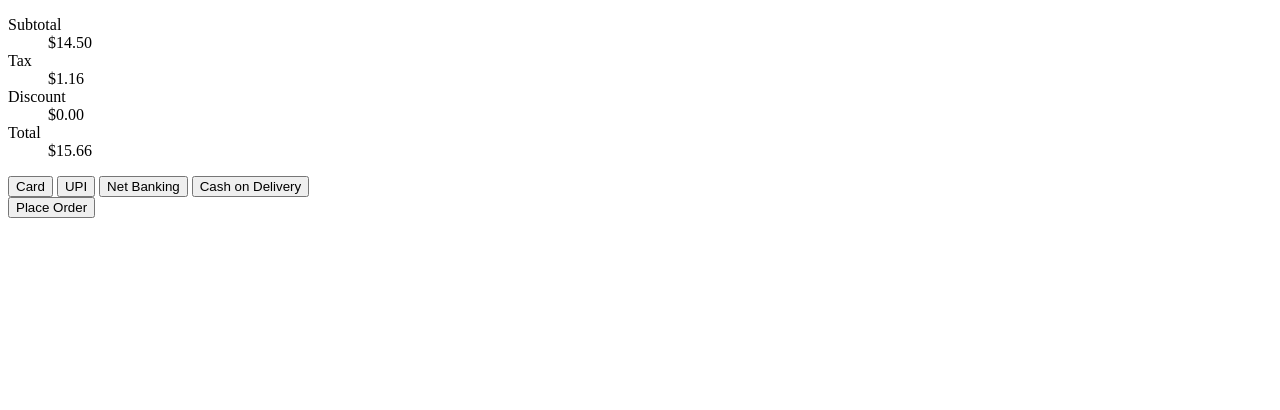
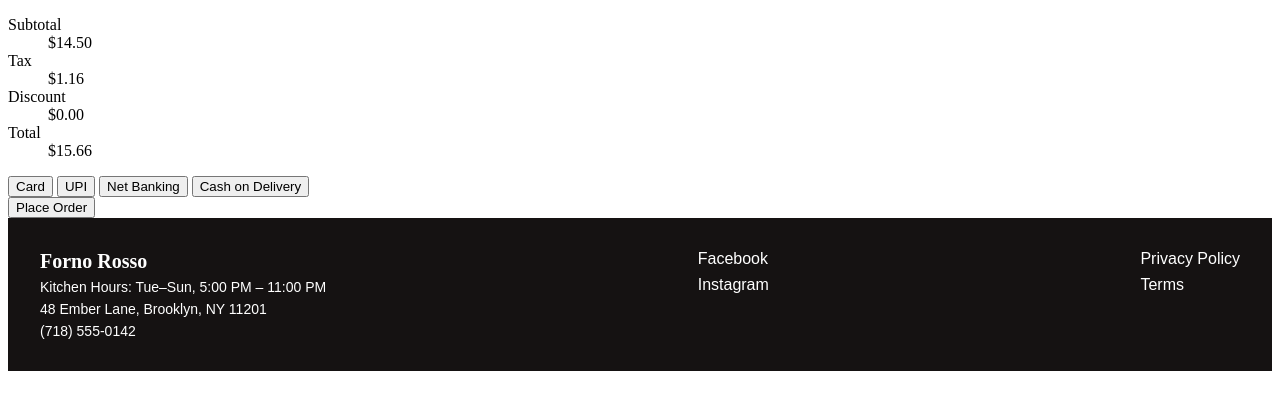
Before and after one commit to mkumhar721996/Manoj_Migration_Arc, a website with bundled scripts: page apps/web/checkout.html in a window 1280 px wide. Built offline with nearby package versions, Linux system fonts and the light colour scheme.

Commit message:
feat(web): add global footer component to all pages
- Create reusable footer component with restaurant info, social links, and legal links
- Add footer-specific styles using design tokens for typography and colors
- Wire footer into index.html and checkout.html as body-level sibling of #root
- Add comprehensive tests for footer content, styling, and page isolation

```diff
--- a/apps/web/checkout.html
+++ b/apps/web/checkout.html
@@ -5,9 +5,11 @@
     <meta name="viewport" content="width=device-width, initial-scale=1.0" />
     <title>Forno Rosso — Checkout</title>
     <link rel="stylesheet" href="/src/styles/tokens.css" />
+    <link rel="stylesheet" href="/src/styles/footer.css" />
   </head>
   <body>
     <main id="root"></main>
+    <footer id="site-footer" class="site-footer"></footer>
     <script type="module" src="/src/order/orderMain.js"></script>
   </body>
 </html>
--- /dev/null
+++ b/apps/web/src/components/footer.js
@@ -0,0 +1,45 @@
+import { escapeHtml } from "../utils/escapeHtml.js";
+
+export const FOOTER_CONTENT = {
+  brand: "Forno Rosso",
+  hours: "Kitchen Hours: Tue–Sun, 5:00 PM – 11:00 PM",
+  address: "48 Ember Lane, Brooklyn, NY 11201",
+  contact: "(718) 555-0142",
+  socialLinks: [
+    { id: "facebook", label: "Facebook", href: "https://facebook.com/fornorosso" },
+    { id: "instagram", label: "Instagram", href: "https://instagram.com/fornorosso" },
+  ],
+  legalLinks: [
+    { id: "privacy-policy", label: "Privacy Policy", href: "/privacy-policy" },
+    { id: "terms", label: "Terms", href: "/terms" },
+  ],
+};
+
+function renderSocialLink(social) {
+  return `<a class="site-footer__social-link" data-id="${escapeHtml(social.id)}" href="${escapeHtml(social.href)}" target="_blank" rel="noopener noreferrer">${escapeHtml(social.label)}</a>`;
+}
+
+function renderLegalLink(legal) {
+  return `<a class="site-footer__legal-link" data-id="${escapeHtml(legal.id)}" href="${escapeHtml(legal.href)}">${escapeHtml(legal.label)}</a>`;
+}
+
+export function renderFooter(content = FOOTER_CONTENT) {
+  return `
+    <div class="site-footer__info">
+      <span class="site-footer__brand">${escapeHtml(content.brand)}</span>
+      <p class="site-footer__hours">${escapeHtml(content.hours)}</p>
+      <p class="site-footer__address">${escapeHtml(content.address)}</p>
+      <p class="site-footer__contact">${escapeHtml(content.contact)}</p>
+    </div>
+    <nav class="site-footer__social" aria-label="Social links">
+      ${content.socialLinks.map(renderSocialLink).join("")}
+    </nav>
+    <nav class="site-footer__legal" aria-label="Legal links">
+      ${content.legalLinks.map(renderLegalLink).join("")}
+    </nav>
+  `;
+}
+
+export function mountFooter(container, content = FOOTER_CONTENT) {
+  container.innerHTML = renderFooter(content);
+}
--- a/apps/web/src/main.js
+++ b/apps/web/src/main.js
@@ -1,6 +1,9 @@
 import { mountCartApp } from "./cart/cartApp.js";
+import { mountFooter } from "./components/footer.js";
 
 mountCartApp({
   container: document.getElementById("root"),
   badgeContainer: document.getElementById("cart-badge"),
 });
+
+mountFooter(document.getElementById("site-footer"));
--- a/apps/web/src/order/orderMain.js
+++ b/apps/web/src/order/orderMain.js
@@ -1,5 +1,6 @@
 import { mountOrderApp } from "./orderApp.js";
 import { createOrderGateway } from "./orderGateway.js";
+import { mountFooter } from "../components/footer.js";
 
 const DEMO_PRODUCT = {
   id: "margherita",
@@ -23,3 +24,5 @@ mountOrderApp({
   gateway: createOrderGateway(),
   auth: auth(),
 });
+
+mountFooter(document.getElementById("site-footer"));
--- /dev/null
+++ b/apps/web/src/styles/footer.css
@@ -0,0 +1,50 @@
+.site-footer {
+  display: flex;
+  flex-wrap: wrap;
+  justify-content: space-between;
+  gap: var(--space-10);
+  background: var(--color-bg-inverse);
+  color: var(--color-fg-on-inverse);
+  font-family: var(--font-body);
+  padding: var(--space-11);
+}
+
+.site-footer__info {
+  display: flex;
+  flex-direction: column;
+  gap: var(--space-3);
+}
+
+.site-footer__brand {
+  font-family: var(--font-display);
+  font-weight: 600;
+  font-size: 20px;
+}
+
+.site-footer__hours,
+.site-footer__address,
+.site-footer__contact {
+  margin: 0;
+  font-family: var(--font-body);
+  font-size: 14px;
+  color: var(--color-fg-on-inverse);
+}
+
+.site-footer__social,
+.site-footer__legal {
+  display: flex;
+  flex-direction: column;
+  gap: var(--space-4);
+}
+
+.site-footer__social-link,
+.site-footer__legal-link {
+  font-family: var(--font-body);
+  color: var(--color-fg-on-inverse);
+  text-decoration: none;
+}
+
+.site-footer__social-link:hover,
+.site-footer__legal-link:hover {
+  text-decoration: underline;
+}
```
Also changed, not shown: apps/web/index.html (+2 -0 lines), apps/web/tests/footer.test.js (added, +62 -0 lines), apps/web/tests/footerPlacement.test.js (added, +56 -0 lines), apps/web/tests/footerStyles.test.js (added, +23 -0 lines), 1 other file.
